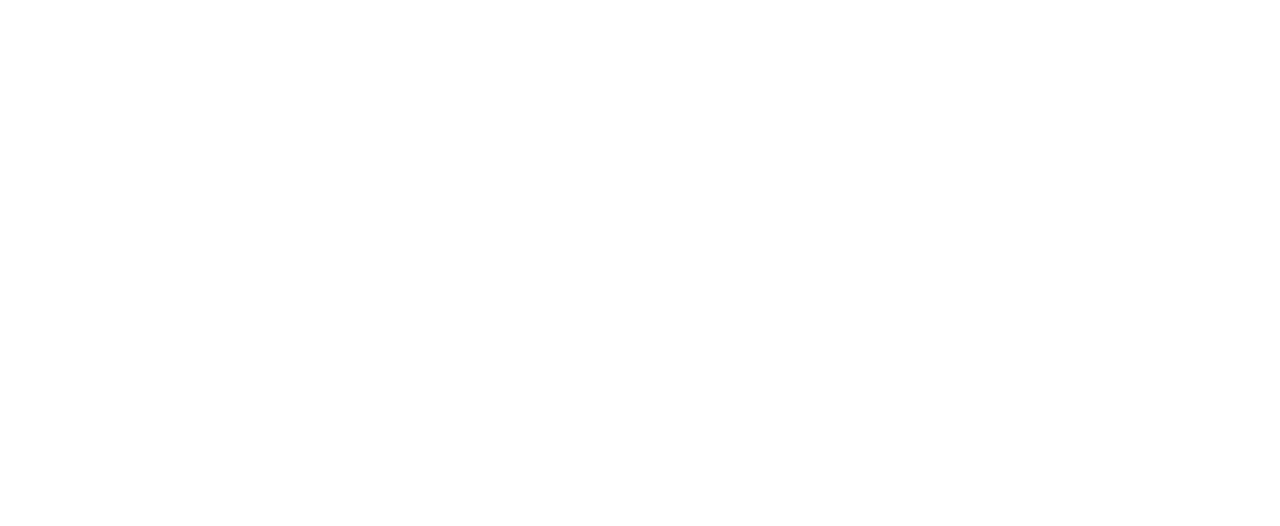
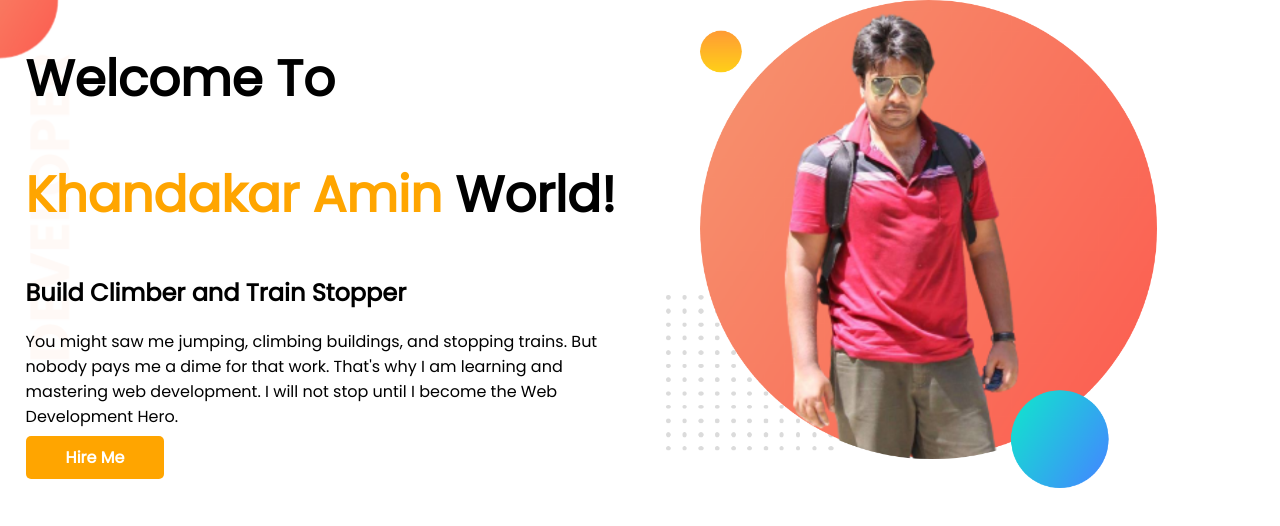
Before and after one commit to khandakaramin/developer-portfolio, a plain HTML site: page index.html in a window 1280 px wide. Drawn offline with Linux system fonts and the light colour scheme.

Commit message:
top banner added

```diff
--- a/index.html
+++ b/index.html
@@ -1,13 +1,36 @@
 <!DOCTYPE html>
 <html lang="en">
+
 <head>
     <meta charset="UTF-8">
     <meta http-equiv="X-UA-Compatible" content="IE=edge">
     <meta name="viewport" content="width=device-width, initial-scale=1.0">
     <title>Khandakar Amin Portfolio</title>
+    <link rel="preconnect" href="https://fonts.googleapis.com">
+    <link rel="preconnect" href="https://fonts.gstatic.com" crossorigin>
+    <link href="https://fonts.googleapis.com/css2?family=Poppins&display=swap" rel="stylesheet">
     <link rel="stylesheet" href="style.css">
 </head>
+
 <body>
+    <section class="top-banner">
+        <div class="half-width">
+            <h1>Welcome To</h1>
+            <h1><span class="orange">Khandakar Amin</span> World!</h1>
+            <h2>Build Climber and Train Stopper</h2>
+            <p>You might saw me jumping, climbing buildings, and stopping trains. But nobody pays me a dime for that
+                work.
+                That's why I am learning and mastering web development. I will not stop until I become the Web
+                Development
+                Hero.</p>
+            <a class="link-button" target="_blank" href="https://www.linkedin.com/in/khandakar-amin-75837baa/">Hire
+                Me</a>
+        </div>
+        <div class="half-width">
+            <img src="images/khandakar.png" alt="khandakar picture">
+        </div>
+    </section>
 
 </body>
+
 </html>
--- a/style.css
+++ b/style.css
@@ -0,0 +1,39 @@
+body {
+    font-family: 'Poppins', sans-serif;
+    margin: 0;
+}
+
+h1 {
+    font-size: 50px;
+}
+
+.orange {
+    color: orange;
+}
+
+section {
+    display: flex;
+}
+
+.half-width {
+    width: 50%;
+    padding-left: 2%;
+}
+
+.half-width img {
+    width: 80%;
+}
+
+.link-button {
+    text-decoration: none;
+    background-color: orange;
+    padding: 10px 40px;
+    border-radius: 5px;
+    font-weight: 700;
+    color: white;
+}
+
+.top-banner {
+    background-image: url(images/top-banner.png);
+    background-repeat: no-repeat;
+}
```
Also changed, not shown: images/dream-bg.png (added), images/exp-bg.png (added), images/jhankar2.png (added), images/khandakar.png (added), images/my-bg2.png (added), images/top-banner.png (added), showOff/khandakar-removebg-preview.png (added), showOff/khandakar.jpg (added), showOff/khandakar2.jpg (added).
